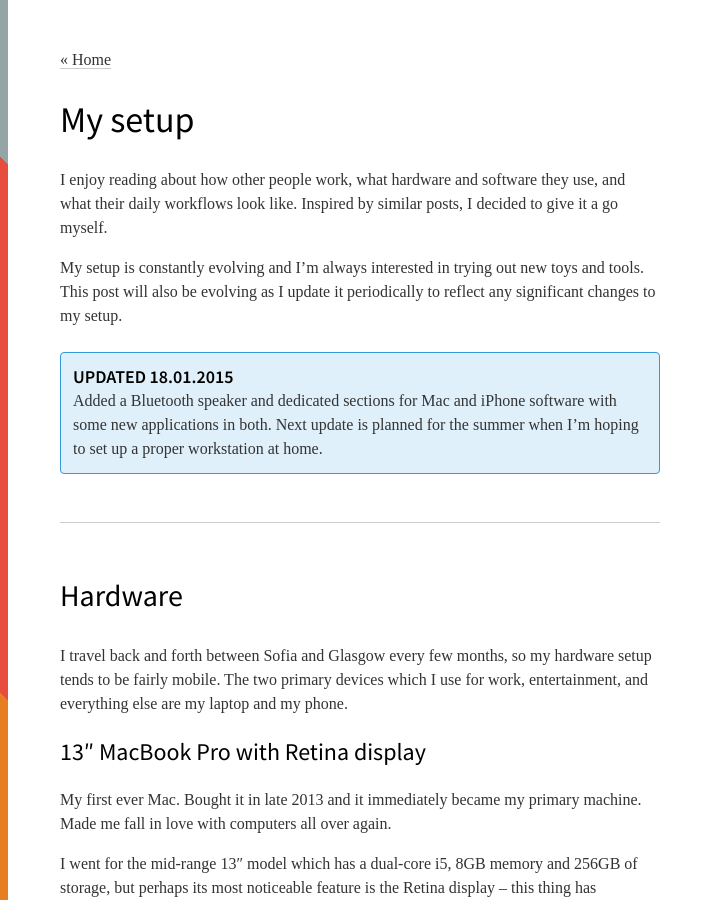
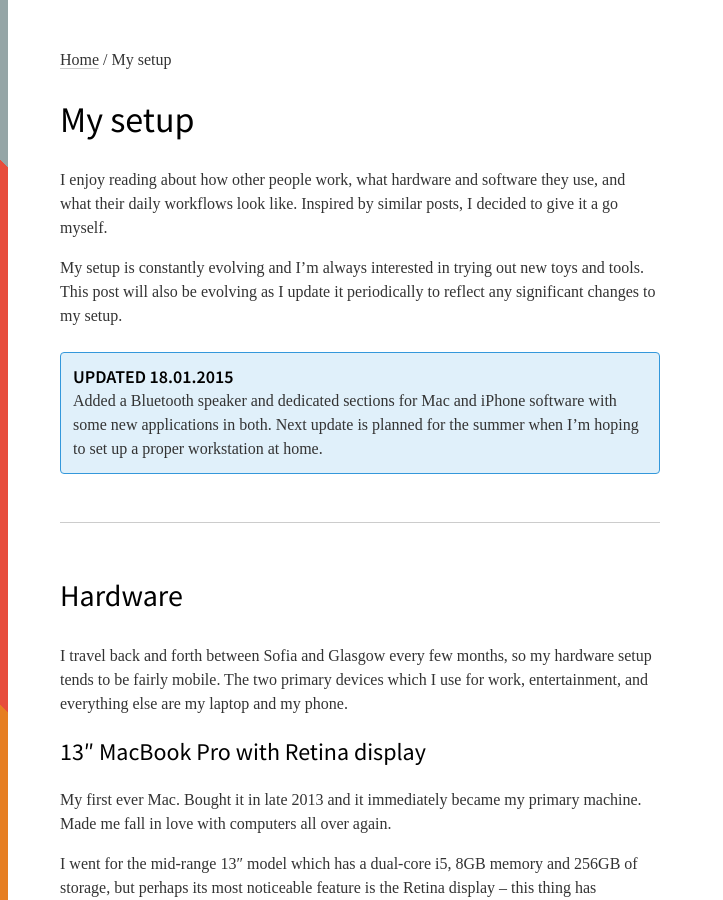
Before and after one commit to apaunchev/paunchev.com, a Jekyll site: the page built from _posts/2014-01-15-my-setup.md, in a window 1280 px wide and 900 px high. Shown: the whole window, without its empty margins (0-723 px from the left). Built offline with Jekyll 4.4.1, drawn with Linux system fonts in a browser that asks for light colours; some web fonts are replaced; Markdown is read by kramdown in place of the engine named in the settings; some of the changed text lies outside the part shown.

Commit message:
Update post layout

```diff
--- a/_layouts/post.html
+++ b/_layouts/post.html
@@ -2,11 +2,13 @@
 layout: default
 ---
 <nav>
-  <a href="/">&laquo; Home</a>
+  <a href="/">Home</a> <span class="sep">/</span> {{ page.title }}
 </nav>
 
-<article class="post">
+<article>
   <h1>{{ page.title }}</h1>
 
   {{ content }}
+
+  {% include footer.html %}
 </article>
```
